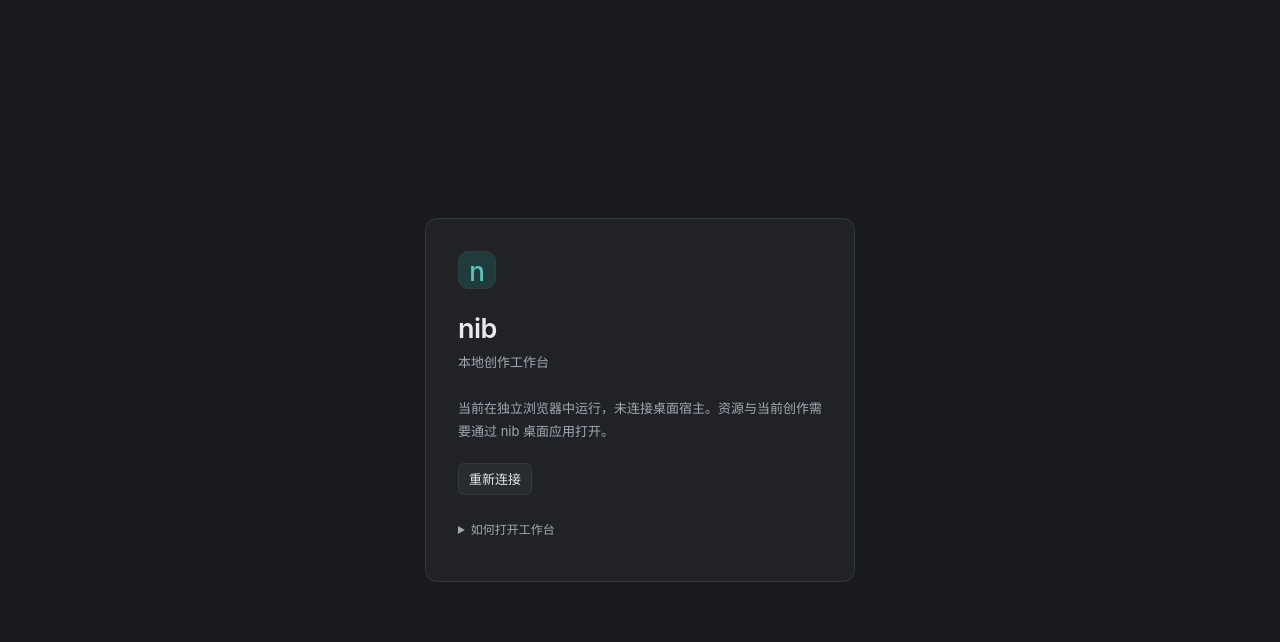
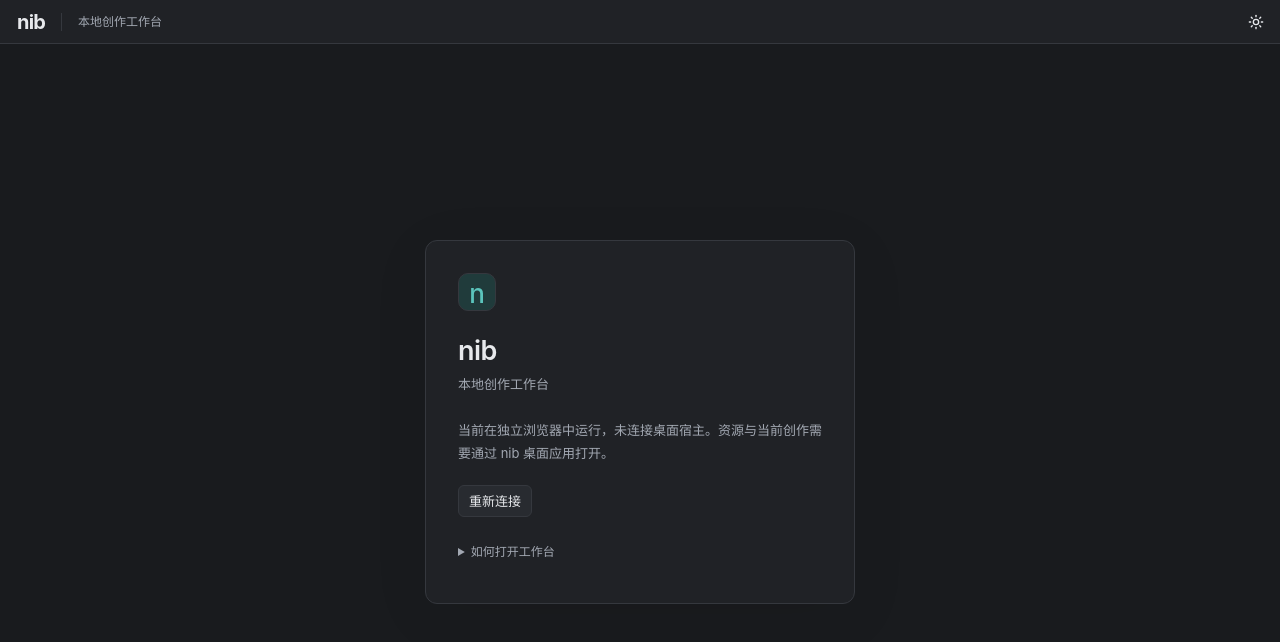
Before and after one commit to rhnu/nib, a React (Vite) app in the folder apps/desktop/: page / in a window 1280 px wide. Shown: the top 642 px of the page. Built offline with nearby package versions, Linux system fonts and the light colour scheme.

Commit message:
feat(desktop): add decorator

```diff
--- a/apps/desktop/src-tauri/capabilities/main.json
+++ b/apps/desktop/src-tauri/capabilities/main.json
@@ -26,6 +26,12 @@
     "allow-restore-result",
     "core:event:allow-listen",
     "core:event:allow-unlisten",
+    "core:window:allow-is-maximized",
+    "core:window:allow-minimize",
+    "core:window:allow-toggle-maximize",
+    "core:window:allow-internal-toggle-maximize",
+    "core:window:allow-start-dragging",
+    "core:window:allow-close",
     "core:window:allow-destroy"
   ]
 }
--- a/apps/desktop/src-tauri/tauri.conf.json
+++ b/apps/desktop/src-tauri/tauri.conf.json
@@ -18,7 +18,7 @@
         "height": 760,
         "minWidth": 720,
         "minHeight": 520,
-        "decorations": true
+        "decorations": false
       }
     ],
     "security": {
--- a/apps/desktop/src/app/App.tsx
+++ b/apps/desktop/src/app/App.tsx
@@ -1,20 +1,23 @@
 import { Workbench } from "../features/workbench/Workbench";
 import { GenerationActions, GenerationProvider, GenerationResults } from "../features/generation";
 import { StartupScreen } from "./StartupScreen";
+import { TitleBar } from "./TitleBar";
 import { useTheme } from "./useTheme";
 import { useWorkspaceStartup } from "./useWorkspaceStartup";
 /** Composition root: application startup and theme, then domain-owned surfaces. */
 export default function App() {
   const { theme, toggleTheme } = useTheme();
   const { workspace, loading, error, retry } = useWorkspaceStartup();
-  if (!workspace) return <StartupScreen loading={loading} error={error} retry={retry} />;
   return (
+    <div className="application">
+      <TitleBar theme={theme} toggleTheme={toggleTheme} workspaceOpen={Boolean(workspace)} />
+      {!workspace ? (
+        <StartupScreen loading={loading} error={error} retry={retry} />
+      ) : (
         <GenerationProvider>
           <Workbench
             workspace={workspace.snapshot}
             initialResources={workspace.resources}
-        theme={theme}
-        toggleTheme={toggleTheme}
             renderActions={({ draft, readCurrentDraft, resourceVersion }) => (
               <GenerationActions
                 draft={draft}
@@ -25,5 +28,7 @@
             renderResults={({ onRestore }) => <GenerationResults onRestore={onRestore} />}
           />
         </GenerationProvider>
+      )}
+    </div>
   );
 }
--- /dev/null
+++ b/apps/desktop/src/app/TitleBar.tsx
@@ -0,0 +1,72 @@
+import { Copy, Minus, Moon, Square, Sun, X } from "lucide-react";
+import { Button, IconButton, Notice } from "../shared/ui";
+import { useWindowControls } from "./useWindowControls";
+
+/** Application chrome stays available during workspace startup and failures. */
+export function TitleBar({
+  theme,
+  toggleTheme,
+  workspaceOpen,
+}: {
+  theme: string;
+  toggleTheme: () => void;
+  workspaceOpen: boolean;
+}) {
+  const controls = useWindowControls();
+  return (
+    <>
+      <header className="titlebar" aria-label="窗口标题栏">
+        <div
+          className="titlebar-drag-region"
+          data-tauri-drag-region={controls.desktop || undefined}
+        >
+          <span className="titlebar-brand">nib</span>
+          <span className="titlebar-divider" />
+          <span className="titlebar-caption">{workspaceOpen ? "当前创作" : "本地创作工作台"}</span>
+        </div>
+        <div className="titlebar-tools">
+          <IconButton
+            label={theme === "dark" ? "切换浅色主题" : "切换深色主题"}
+            onClick={toggleTheme}
+          >
+            {theme === "dark" ? <Sun size={16} aria-hidden /> : <Moon size={16} aria-hidden />}
+          </IconButton>
+        </div>
+        {controls.desktop && (
+          <fieldset className="window-controls" aria-label="窗口控制">
+            <IconButton
+              className="window-control"
+              label="最小化"
+              onClick={() => void controls.minimize()}
+            >
+              <Minus size={15} aria-hidden />
+            </IconButton>
+            <IconButton
+              className="window-control"
+              label={controls.maximized ? "还原窗口" : "最大化"}
+              onClick={() => void controls.toggleMaximize()}
+            >
+              {controls.maximized ? (
+                <Copy size={13} aria-hidden />
+              ) : (
+                <Square size={13} aria-hidden />
+              )}
+            </IconButton>
+            <IconButton
+              className="window-control window-close"
+              label="关闭窗口"
+              onClick={() => void controls.close()}
+            >
+              <X size={17} aria-hidden />
+            </IconButton>
+          </fieldset>
+        )}
+      </header>
+      {controls.error && (
+        <Notice actions={<Button onClick={controls.clearError}>关闭提示</Button>}>
+          {controls.error}
+        </Notice>
+      )}
+    </>
+  );
+}
--- a/apps/desktop/src/app/startup.css
+++ b/apps/desktop/src/app/startup.css
@@ -1,7 +1,8 @@
 .startup {
   display: grid;
-  min-height: 100vh;
-  min-height: 100dvh;
+  flex: 1;
+  min-height: 0;
+  overflow: auto;
   padding: 24px;
   place-items: center;
 }
--- a/apps/desktop/src/app/styles.css
+++ b/apps/desktop/src/app/styles.css
@@ -5,6 +5,7 @@
 @import "../shared/styles/base.css";
 @import "../shared/ui/styles.css";
 @import "./startup.css";
+@import "./titlebar.css";
 @import "../features/workbench/styles.css";
 @import "../features/prompt/styles.css";
 @import "../features/library/styles.css";
--- /dev/null
+++ b/apps/desktop/src/app/titlebar.css
@@ -0,0 +1,71 @@
+.application {
+  display: flex;
+  flex-direction: column;
+  height: 100dvh;
+  overflow: hidden;
+}
+.titlebar {
+  /* Window controls remain reachable above application dialogs. */
+  position: relative;
+  z-index: 60;
+  display: flex;
+  align-items: center;
+  flex-shrink: 0;
+  height: var(--titlebar-height);
+  border-bottom: 1px solid var(--line);
+  background: var(--surface);
+  user-select: none;
+}
+.titlebar-drag-region {
+  display: flex;
+  align-items: center;
+  align-self: stretch;
+  flex: 1;
+  min-width: 0;
+  gap: 16px;
+  padding-left: 17px;
+}
+/* Native dragging uses the event target, including when pressing the title text. */
+.titlebar-drag-region > * {
+  pointer-events: none;
+}
+.titlebar-brand {
+  font-size: 20px;
+  font-weight: 650;
+  letter-spacing: -0.8px;
+}
+.titlebar-divider {
+  height: 18px;
+  width: 1px;
+  background: var(--line);
+}
+.titlebar-caption {
+  overflow: hidden;
+  text-overflow: ellipsis;
+  white-space: nowrap;
+  color: var(--muted);
+  font-size: 12px;
+}
+.titlebar-tools {
+  padding-inline: 8px;
+}
+.window-controls {
+  display: flex;
+  align-self: stretch;
+}
+.window-control {
+  width: 46px;
+  height: 100%;
+  min-height: 0;
+  padding: 0;
+  border: 0;
+  border-radius: 0;
+  cursor: default;
+}
+.window-control:focus-visible {
+  outline-offset: -3px;
+}
+.window-close:hover:not(:disabled) {
+  background: #c42b1c;
+  color: #fff;
+}
--- /dev/null
+++ b/apps/desktop/src/app/useWindowControls.ts
@@ -0,0 +1,66 @@
+import { useEffect, useState } from "react";
+import { getCurrentWindow } from "@tauri-apps/api/window";
+import { hasDesktopHost } from "../shared/host/invoke";
+import { errorMessage } from "../shared/host/error";
+
+/** Keep the title bar in sync with native resize, snap, and maximize operations. */
+export function useWindowControls() {
+  const desktop = hasDesktopHost();
+  const [maximized, setMaximized] = useState(false);
+  const [error, setError] = useState("");
+
+  useEffect(() => {
+    if (!desktop) return;
+    const appWindow = getCurrentWindow();
+    let stopped = false;
+    let unlisten: (() => void) | undefined;
+    const reportError = (cause: unknown) => {
+      if (!stopped) setError(`无法读取窗口状态：${errorMessage(cause)}`);
+    };
+    const refresh = async () => {
+      try {
+        const value = await appWindow.isMaximized();
+        if (!stopped) setMaximized(value);
+      } catch (cause) {
+        reportError(cause);
+      }
+    };
+    void appWindow
+      .onResized(() => void refresh())
+      .then((off) => {
+        if (stopped) off();
+        else unlisten = off;
+      }, reportError);
+    void refresh();
+    return () => {
+      stopped = true;
+      unlisten?.();
+    };
+  }, [desktop]);
+
+  const run = async (action: () => Promise<void>) => {
+    if (!desktop) return;
+    setError("");
+    try {
+      await action();
+    } catch (cause) {
+      setError(`窗口操作失败：${errorMessage(cause)}`);
+    }
+  };
+
+  return {
+    desktop,
+    maximized,
+    error,
+    clearError: () => setError(""),
+    minimize: () => run(() => getCurrentWindow().minimize()),
+    toggleMaximize: () =>
+      run(async () => {
+        const appWindow = getCurrentWindow();
+        await appWindow.toggleMaximize();
+        setMaximized(await appWindow.isMaximized());
+      }),
+    // close() emits the request handled by useCloseGuard; destroy() would bypass saving.
+    close: () => run(() => getCurrentWindow().close()),
+  };
+}
--- a/apps/desktop/src/shared/styles/tokens.css
+++ b/apps/desktop/src/shared/styles/tokens.css
@@ -6,6 +6,7 @@
   text-rendering: optimizeLegibility;
   -webkit-font-smoothing: antialiased;
   color-scheme: dark;
+  --titlebar-height: 44px;
   --bg: #191b1e;
   --surface: #202226;
   --raised: #282b30;
--- a/apps/desktop/src/shared/ui/styles.css
+++ b/apps/desktop/src/shared/ui/styles.css
@@ -178,7 +178,7 @@
 }
 .modal-backdrop {
   position: fixed;
-  inset: 0;
+  inset: var(--titlebar-height) 0 0;
   background: #0008;
   z-index: 30;
   backdrop-filter: blur(3px);
@@ -186,11 +186,11 @@
 .modal {
   position: fixed;
   z-index: 31;
-  top: 50%;
+  top: calc(50% + var(--titlebar-height) / 2);
   left: 50%;
   transform: translate(-50%, -50%);
   width: min(440px, calc(100vw - 32px));
-  max-height: calc(100dvh - 48px);
+  max-height: calc(100dvh - var(--titlebar-height) - 48px);
   background: var(--surface);
   color: var(--text);
   border: 1px solid var(--line);
@@ -213,7 +213,7 @@
 }
 .modal-wide {
   width: min(980px, calc(100vw - 48px));
-  height: min(690px, calc(100dvh - 48px));
+  height: min(690px, calc(100dvh - var(--titlebar-height) - 48px));
   padding: 0;
   display: flex;
   flex-direction: column;
@@ -264,7 +264,7 @@
 @media (max-width: 760px) {
   .modal-wide {
     width: calc(100vw - 24px);
-    height: calc(100dvh - 24px);
+    height: calc(100dvh - var(--titlebar-height) - 24px);
     max-height: none;
   }
 }
```
Also changed, not shown: apps/desktop/src/features/workbench/Workbench.tsx (+2 -21 lines), apps/desktop/src/features/workbench/styles.css (+1 -43 lines), 3 other files (tests, documents, lock files or other folders). Lines whose indentation alone changed are shown as unchanged.
